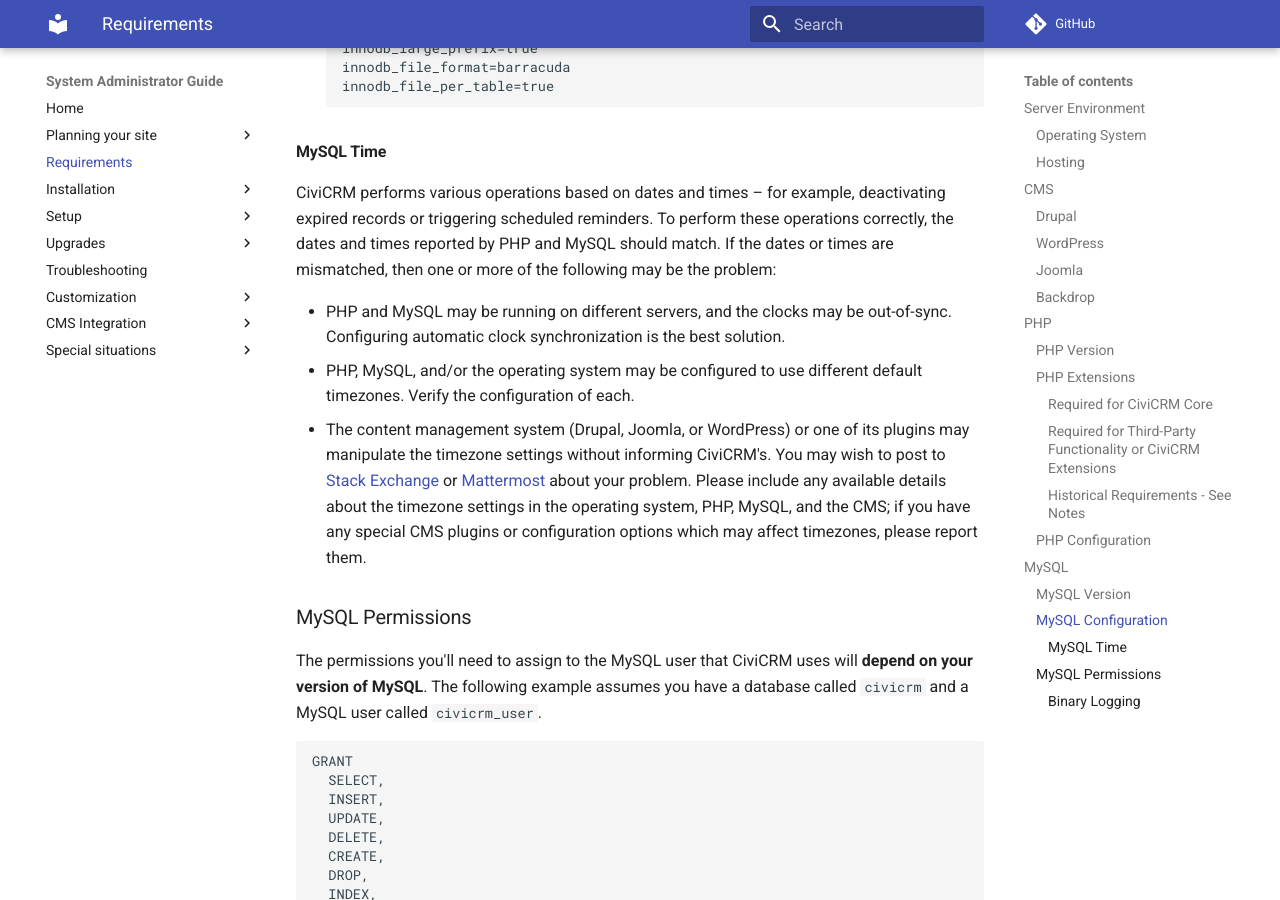
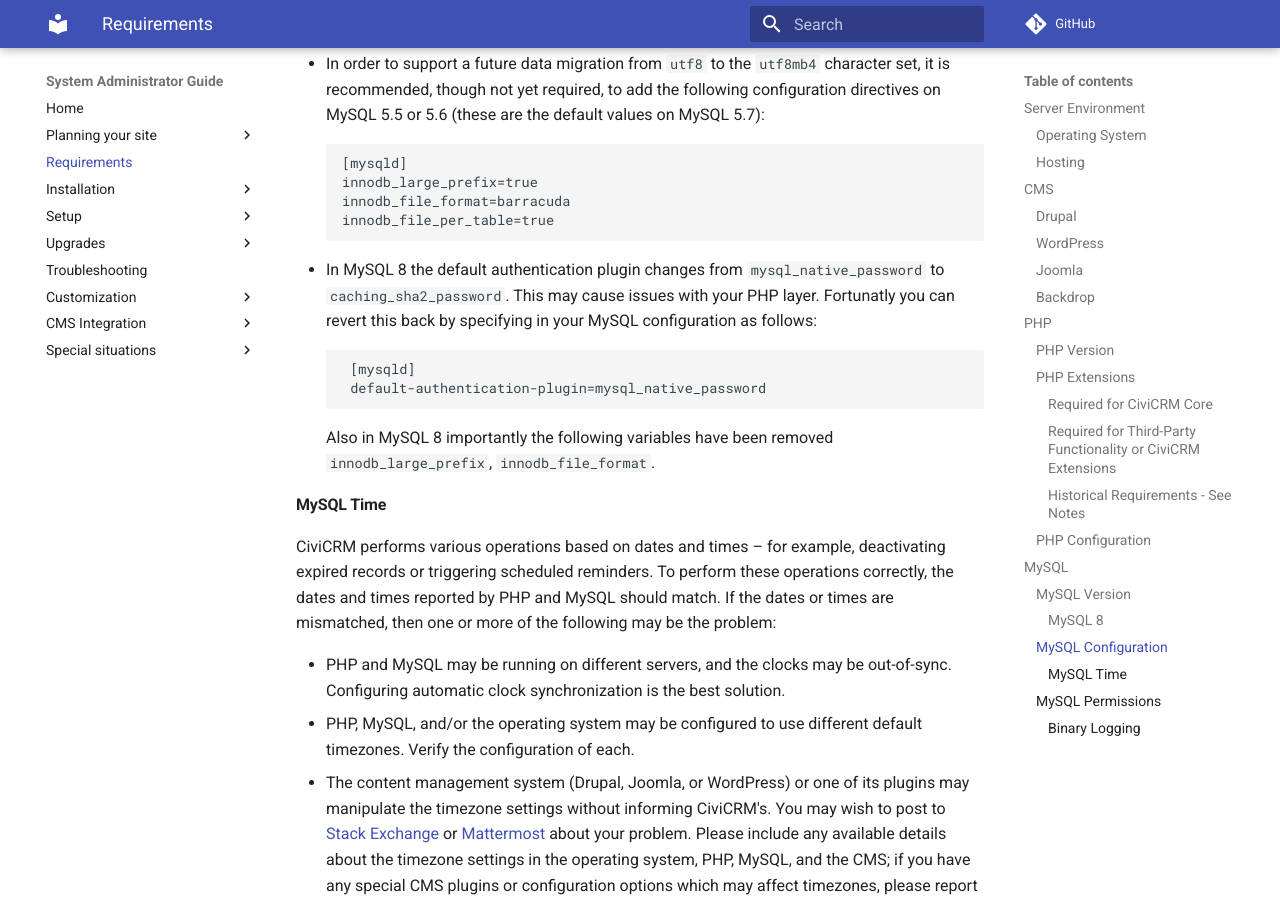
Before and after one commit to civicrm/civicrm-sysadmin-guide, an MkDocs documentation site: the page built from docs/requirements.md, in a window 1280 px wide and 900 px high, scrolled down 4352 px. Built offline with MkDocs 1.6.1 and Material for MkDocs 9.7.7, drawn with Linux system fonts in a browser that asks for light colours; comment, search, counter and statistics services are not loaded; old or Windows-style settings are respelled for this version of MkDocs; some of the changed text lies outside the part shown.

Commit message:
Add in documentation on MySQL 8 Support information

````diff
--- a/docs/requirements.md
+++ b/docs/requirements.md
@@ -99,6 +99,10 @@ Other database servers (such as PostgreSQL) are not compatible with CiviCRM.
 
 Your MySQL version should be **5.7.5 or greater** or MariaDB **10.0.2 or greater**.  CiviCRM does still work on older versions but there is some functionality missing, notably around ensuring various database actions don't compete for the same resources.
 
+#### MySQL 8
+
+CiviCRM is currently not known to work with MySQL 8, there is an open issue for [MySQL 8 support](https://lab.civicrm.org/dev/core/issues/392). It is also worth knowing that both [Backdrop](https://forum.backdropcms.org/forum/installing-backdrop-1126-mysql-8-sqlmode-cant-be-set-value-noautocreateuser) and [Drupal 7](https://www.drupal.org/project/drupal/issues/2978575) with open issues in regards to MySQL 8 support. WordPress and [Joomla](https://docs.joomla.org/Joomla_and_MySQL_8) appears to be compatible with MySQL 8.
+
 ### MySQL Configuration
 
 * Support for the `innodb` storage engine is required.
@@ -121,6 +125,12 @@ Your MySQL version should be **5.7.5 or greater** or MariaDB **10.0.2 or greater
     innodb_file_format=barracuda
     innodb_file_per_table=true
     ```
+* In MySQL 8 the default authentication plugin changes from `mysql_native_password` to `caching_sha2_password`. This may cause issues with your PHP layer. Fortunatly you can revert this back by specifying in your MySQL configuration as follows:
+  ```
+   [mysqld]
+   default-authentication-plugin=mysql_native_password
+  ```
+  Also in MySQL 8 importantly the following variables have been removed `innodb_large_prefix`, `innodb_file_format`.
 
 #### MySQL Time
 
````
